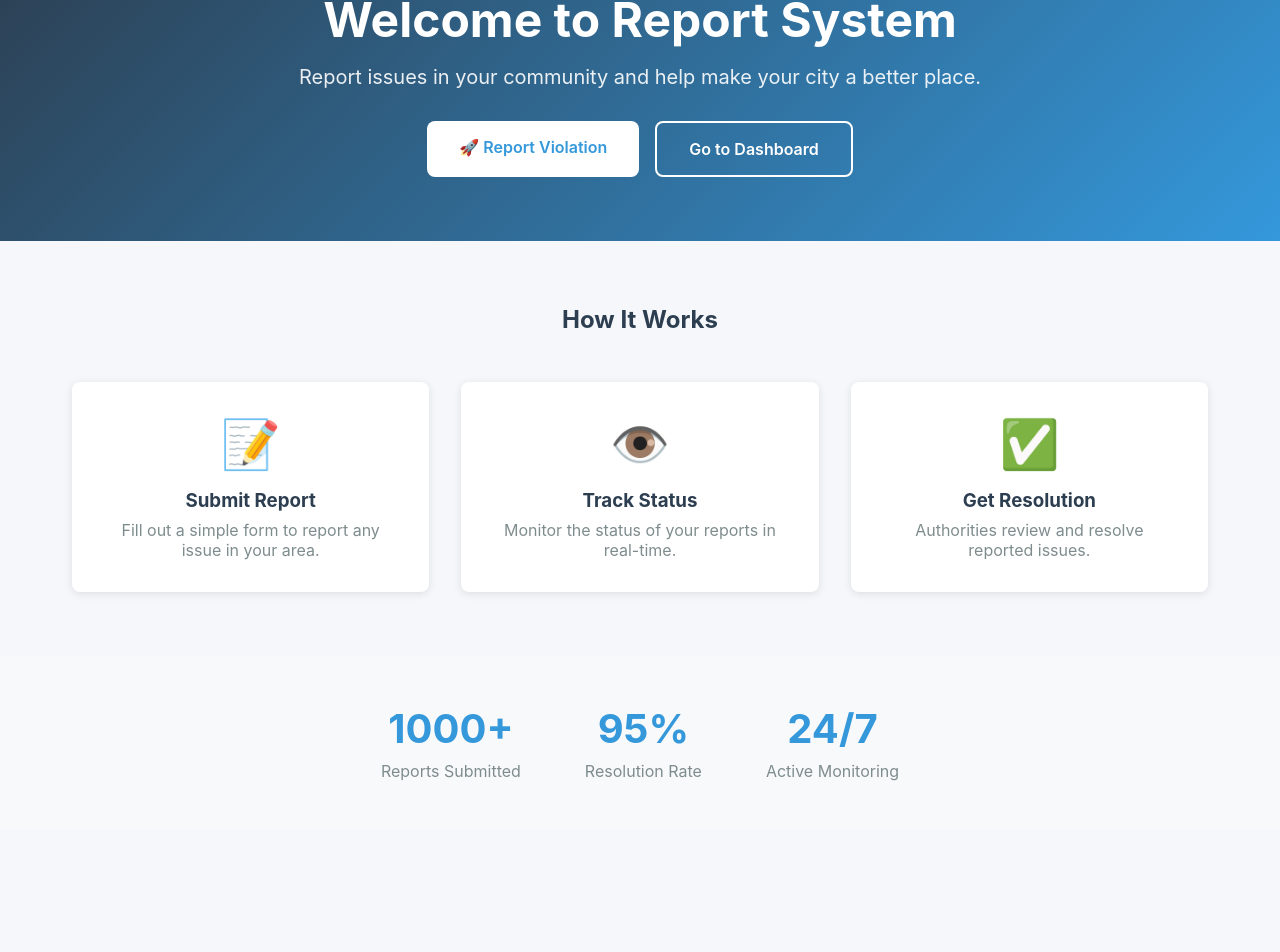
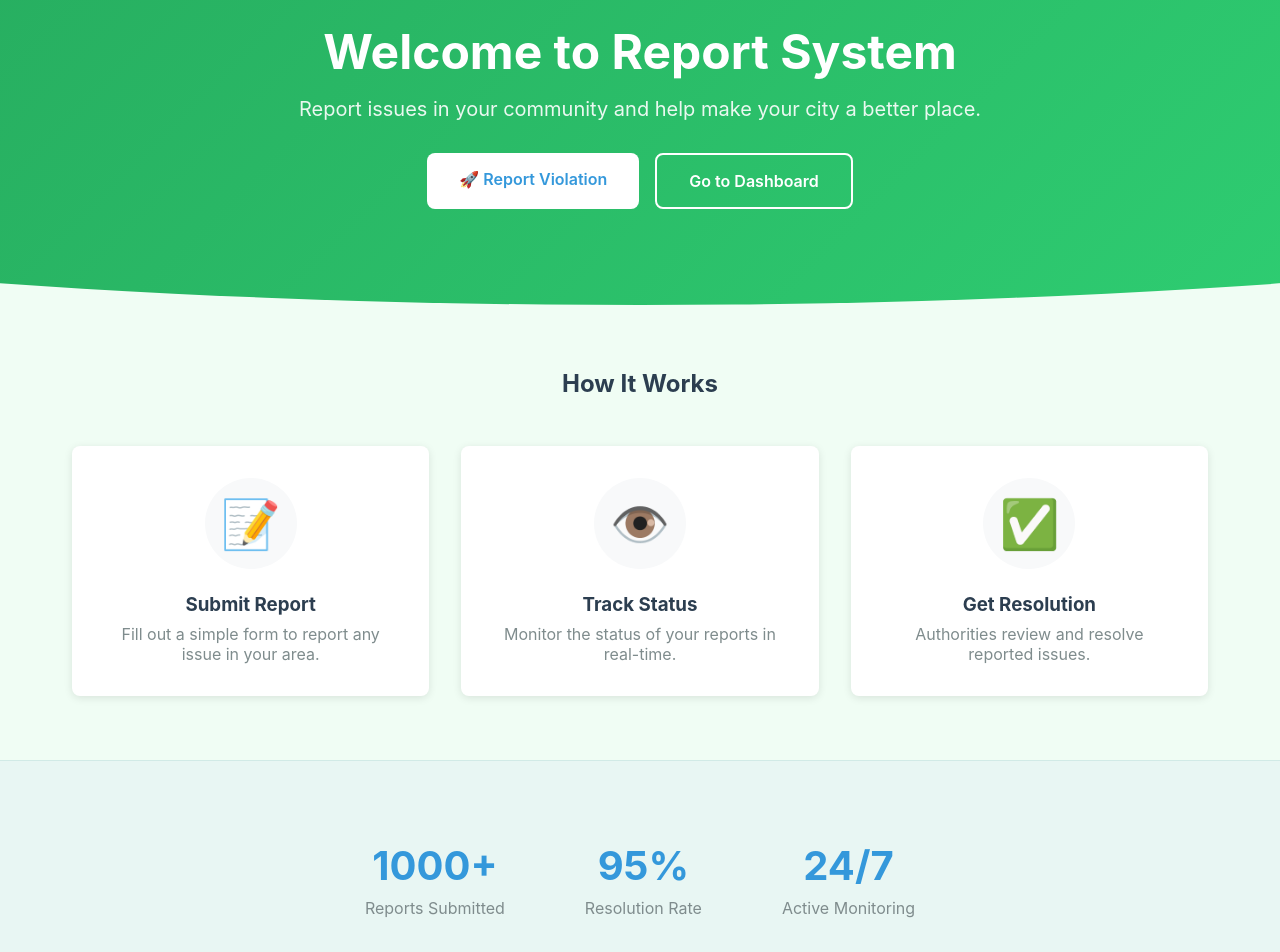
Before and after one commit to JATHURSANAN18/Green---Justice, a React (Create React App) app in the folder Front-end/: page / in a window 1280 px wide. Shown: the part 142-1094 px from the top of the page. Before the commit the page ends 971 px from the top, so only its background shows below. Built offline with nearby package versions, Linux system fonts and the light colour scheme.

Commit message:
Refactor Home.css for improved styling and layout
Updated styles for hero section and feature cards, including background colors and padding adjustments. Added hover effects and new styles for feature submit, track, and resolve sections.

```diff
--- a/Front-end/src/pages/Home.css
+++ b/Front-end/src/pages/Home.css
@@ -1,12 +1,14 @@
 .home-container {
   min-height: 100vh;
+  background-color: #f0fdf4; /* Subtle entry green/blue hint */
 }
 
 .hero-section {
-  background: linear-gradient(135deg, #2c3e50 0%, #3498db 100%);
+  background: linear-gradient(135deg, #27ae60 0%, #2ecc71 100%);
   color: white;
-  padding: 4rem 2rem;
+  padding: 6rem 1rem;
   text-align: center;
+  clip-path: ellipse(150% 100% at 50% 0%); /* Stylish curve */
 }
 
 .hero-section h1 {
@@ -81,7 +83,40 @@
 
 .feature-icon {
   font-size: 3rem;
-  margin-bottom: 1rem;
+  margin-bottom: 1.5rem;
+  display: inline-block;
+  padding: 1rem;
+  background: #f8f9fa;
+  border-radius: 50%;
+  transition: transform 0.3s;
+}
+
+.feature-card:hover .feature-icon {
+  transform: rotate(10deg) scale(1.1);
+}
+
+.feature-submit {
+  border-bottom: 5px solid #3498db;
+}
+
+.feature-submit .feature-icon {
+  background: #e3f2fd;
+}
+
+.feature-track {
+  border-bottom: 5px solid #9b59b6;
+}
+
+.feature-track .feature-icon {
+  background: #f3e5f5;
+}
+
+.feature-resolve {
+  border-bottom: 5px solid #27ae60;
+}
+
+.feature-resolve .feature-icon {
+  background: #e8f5e9;
 }
 
 .feature-card h3 {
@@ -94,12 +129,14 @@
 }
 
 .stats-section {
-  background-color: #f8f9fa;
-  padding: 3rem 2rem;
+  background-color: #e8f6f3; /* Light Teal background */
+  padding: 5rem 2rem;
   display: flex;
   justify-content: center;
-  gap: 4rem;
+  gap: 5rem;
   flex-wrap: wrap;
+  border-top: 1px solid #d1eae6;
+  border-bottom: 1px solid #d1eae6;
 }
 
 .stat-item {
```
